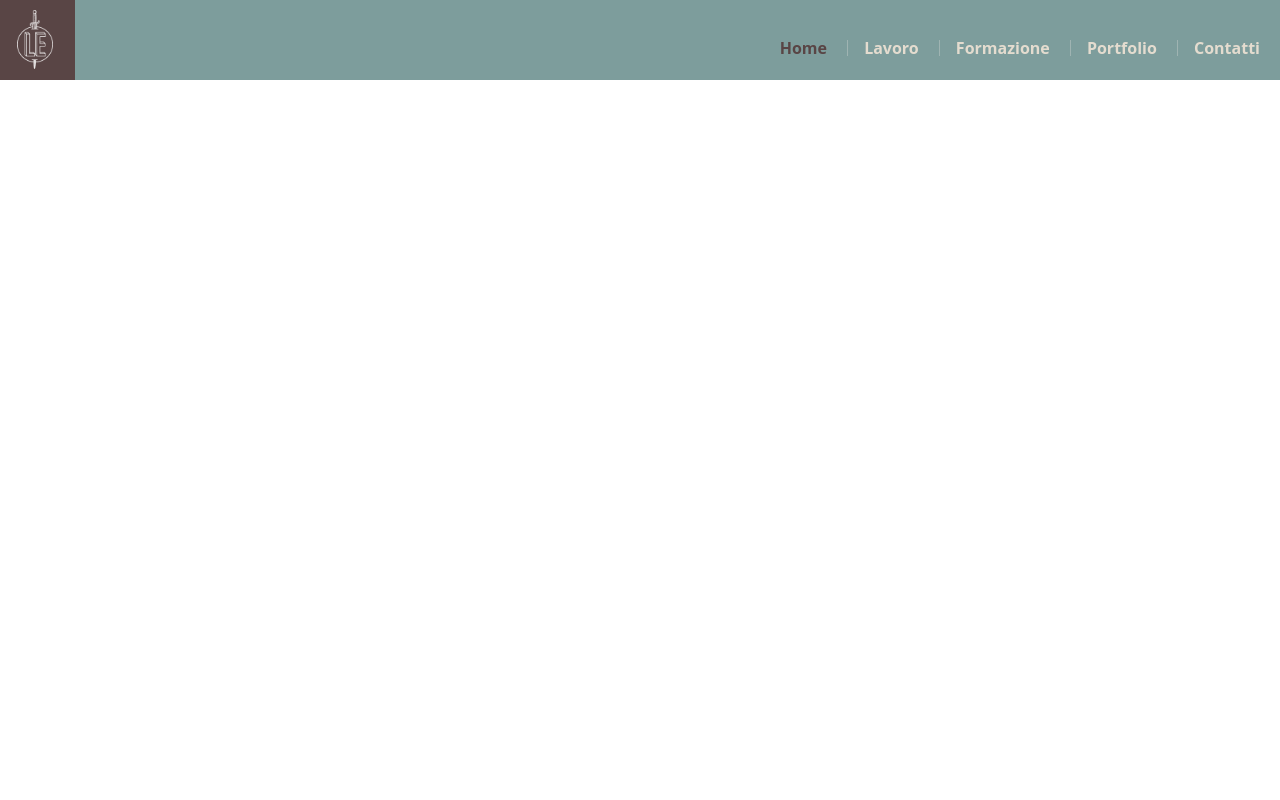
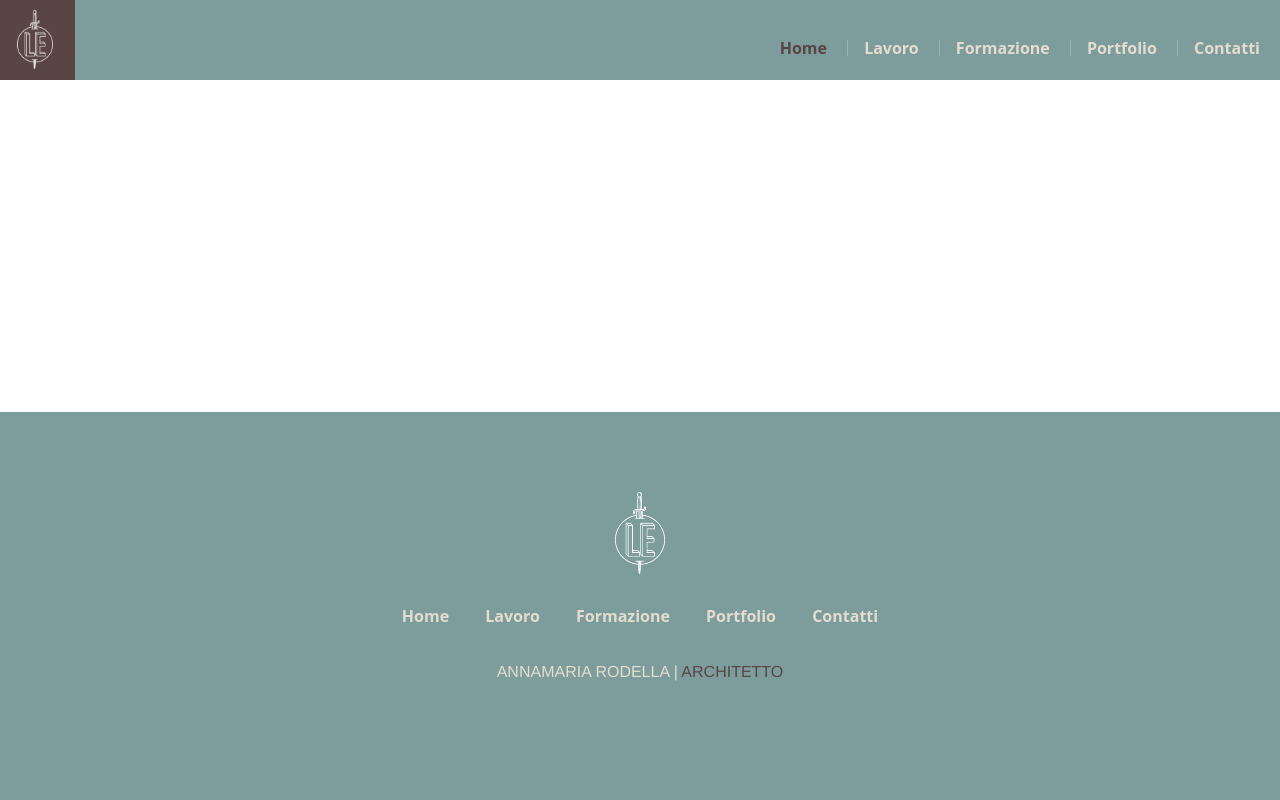
Before and after one commit to steanthos/anna, a plain HTML site: page _site/index.html in a window 1280 px wide. Drawn offline with Linux system fonts and the light colour scheme.

Commit message:
Insert Footer

```diff
--- a/_site/css/main.css
+++ b/_site/css/main.css
@@ -145,3 +145,28 @@ p {
 .header-nav > li:first-child a:hover {
   color: #E4DCCF;
 }
+
+/*FOOTER STYLES*/
+.footer {
+  background-color: #7d9d9c;
+  text-align: center;
+  padding: 10vh 0 15vh;
+}
+.footer-logo img {
+  width: 50px;
+}
+.footer h3 {
+  color: #E4DCCF;
+  padding-top: 1.5em;
+  text-transform: uppercase;
+}
+.footer h3 span {
+  color: #594545;
+}
+.footer-nav li {
+  display: inline-block;
+  margin: 2em 1em 1em;
+}
+.footer-nav a {
+  color: #e4dccf;
+}
--- a/_site/index.html
+++ b/_site/index.html
@@ -17,7 +17,7 @@
 <li><a href="/#lavoro">Lavoro</a></li>
 <li><a href="/#formazione">Formazione</a></li>
 <li><a href="/#portfolio">Portfolio</a></li>
-<li><a href="/#contatti">Contatti</li>
+<li><a href="/#contatti">Contatti</a></li>
 		</ul>
 	</nav>
 	<a href="/" class="header-logo">
@@ -25,7 +25,8 @@
 	</a>
 </header>
 
-<div class="hero">
+	<div class="content-container">
+		<div class="hero">
 	<div class="pic-column">
 		<div class="pic-anna">
 			<div class="hero-title">
@@ -33,6 +34,22 @@
 		</div>
 	</div>
 </div>
+	</div>
+
+  <footer class="footer">
+	<a class="footer-logo" href="/">
+		<img src="/images/logo.png" alt="Architetto Annamaria Rodella">
+	</a>
+	<nav>
+		<ul class="footer-nav nav-links">
+			<li><a href="/">Home</a></li>
+<li><a href="/#lavoro">Lavoro</a></li>
+<li><a href="/#formazione">Formazione</a></li>
+<li><a href="/#portfolio">Portfolio</a></li>
+<li><a href="/#contatti">Contatti</a></li>
+		</ul>
+	</nav>
+	<h3>Annamaria Rodella | <span>Architetto</span></h3>
 
 </body>
 </html>
--- a/css/main.css
+++ b/css/main.css
@@ -145,3 +145,28 @@ p {
 .header-nav > li:first-child a:hover {
   color: #E4DCCF;
 }
+
+/*FOOTER STYLES*/
+.footer {
+  background-color: #7d9d9c;
+  text-align: center;
+  padding: 10vh 0 15vh;
+}
+.footer-logo img {
+  width: 50px;
+}
+.footer h3 {
+  color: #E4DCCF;
+  padding-top: 1.5em;
+  text-transform: uppercase;
+}
+.footer h3 span {
+  color: #594545;
+}
+.footer-nav li {
+  display: inline-block;
+  margin: 2em 1em 1em;
+}
+.footer-nav a {
+  color: #e4dccf;
+}
```
Also changed, not shown: _includes/footer.html (added, +10 -0 lines), _includes/nav-links.html (+1 -1 lines), _layouts/default.html (+4 -1 lines).
